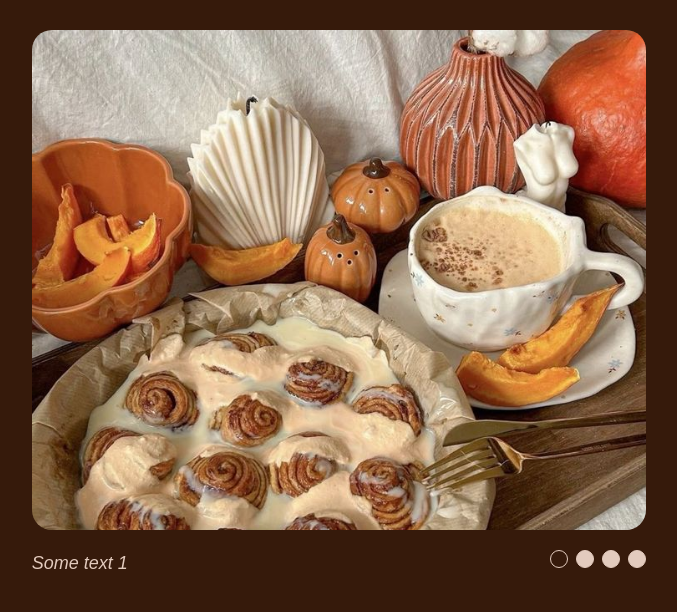
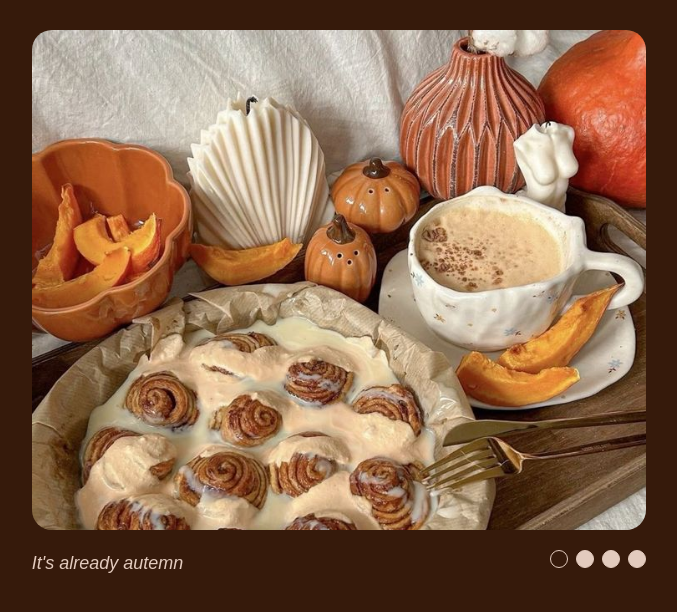
Before and after one commit to PikuzaMarie/cssMemeSlider, a plain HTML site: page index.html in a window 1280 px wide. Shown: the whole page, without its empty margins (301-978 px from the left). Drawn offline with Linux system fonts and the light colour scheme.

Commit message:
fix: change texts in headings

```diff
--- a/index.html
+++ b/index.html
@@ -33,10 +33,10 @@
         <!--Container with dots and texts-->
         <div class="container">
             <div class="text-container">
-                <h3>Some text 1</h3>
-                <h3>Some text 1</h3>
-                <h3>Some text 1</h3>
-                <h3>Some text 1</h3>
+                <h3>It's already autemn</h3>
+                <h3>So let's have a walk with an umbrella</h3>
+                <h3>And enjoy the nature turning bright lights on</h3>
+                <h3>Promise you lots of coffee and coziness! Shall we?</h3>
             </div>
             <div class="dots-container">
                 <label for="slide1"></label>
```
